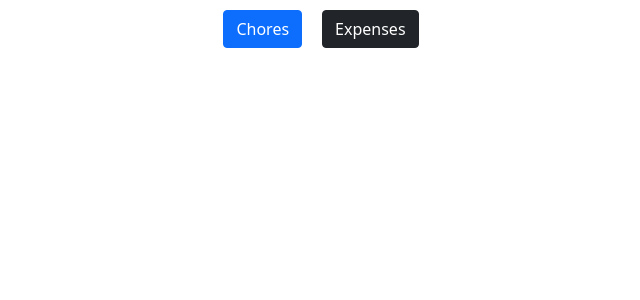
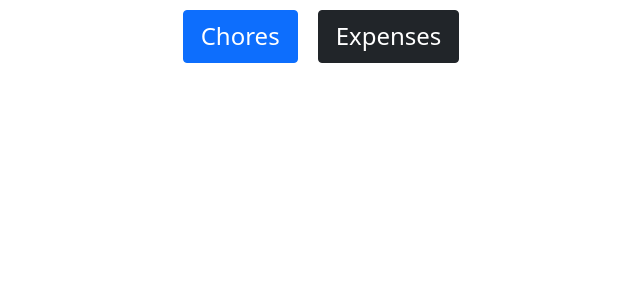
Before and after one commit to Abrugal3/Roommate-tool-UI, a React (Create React App) app: page / in a window 1280 px wide. Shown: the top 300 px of the page, without its empty margins (319-959 px from the left). Built offline with nearby package versions, Linux system fonts and the light colour scheme.

Commit message:
feat(UI): connect api to react app, tested payments endpoint on button click

```diff
--- a/package.json
+++ b/package.json
@@ -25,6 +25,7 @@
       "react-app/jest"
     ]
   },
+  "proxy": "http://localhost:8083",
   "browserslist": {
     "production": [
       ">0.2%",
--- a/src/components/App.js
+++ b/src/components/App.js
@@ -1,11 +1,24 @@
 import '../styles/App.css';
-import Button from 'react-bootstrap/Button';
+import {Button} from 'react-bootstrap';
 
 function App() {
+
+  // const [chores, expenses] = React.useState("");
+
+  function testBtn(text) {
+    alert('Clicked ' + text + ' button');
+  }
+
+  async function fetchExpenses(){
+    fetch("/expenses")
+      .then(response => response.json())
+      .then(data => console.log(data));
+  }
+
   return (
     <div className="App">
-      <Button variant="primary">Chores</Button>
-      <Button variant="dark">Expenses</Button>
+      <Button className="chore-btn" variant="primary" onClick={() => testBtn('Chores')}><h1>Chores</h1></Button>
+      <Button className="expense-btn" variant="dark" onClick={() => fetchExpenses()}><h1>Expenses</h1></Button>
     </div>
   );
 }
--- a/src/styles/App.css
+++ b/src/styles/App.css
@@ -36,8 +36,10 @@
     transform: rotate(360deg);
   }
 }
-
-.btn{
+.chore-btn, .expense-btn {
   margin: 10px;
-  font-size: 2rem;
 }
+.chore-btn>h1, .expense-btn>h1 {
+  font-size: 1.5rem;
+  margin: 5px;
+}
```
